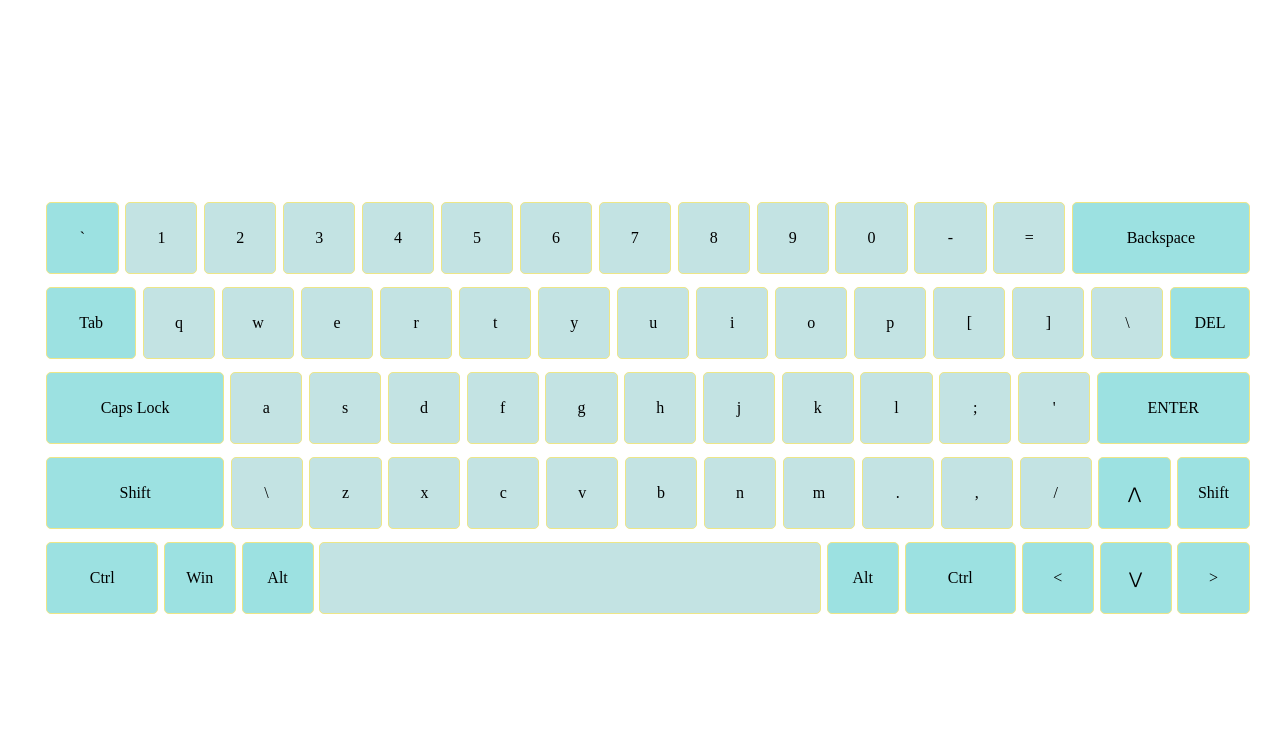
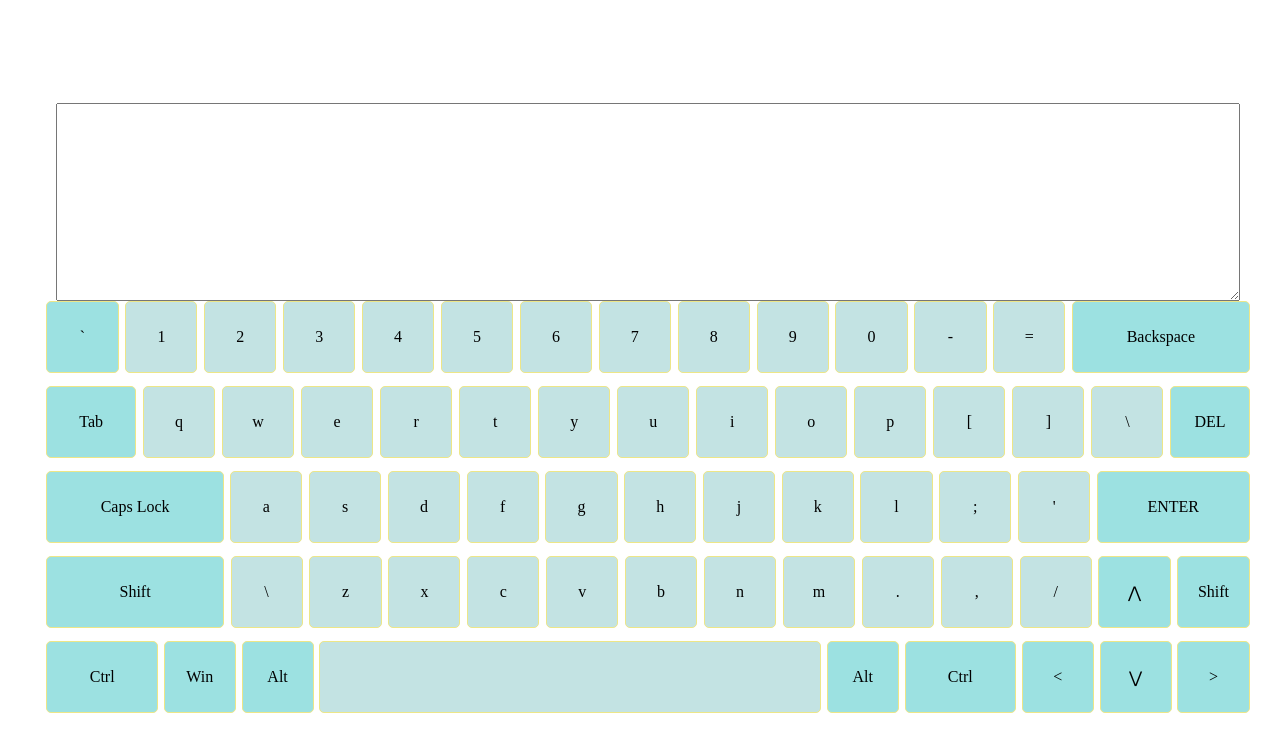
Before and after one commit to Olitera/virtual-keyboard, a website with bundled scripts: page index.html in a window 1280 px wide. Built offline with nearby package versions, Linux system fonts and the light colour scheme.

Commit message:
feat: add textarea

```diff
--- a/index.js
+++ b/index.js
@@ -7,9 +7,15 @@ mainClass.getData().then((data) => {
   const keys = data.map(element => new Key(element.size));
   // console.log(keys[3].size);
 
+  const textarea = mainClass.createTextarea();
+
   const container = mainClass.createContainer();
   data.forEach(element => {
     const key = new Key(element).createKey();
     container.append(key);
+    key.addEventListener('click', () => textarea.value = element.value);
   });
+
+
+
 });
--- a/scripts/main-class.js
+++ b/scripts/main-class.js
@@ -12,6 +12,13 @@ class MainClass {
       });
   }
 
+  createTextarea() {
+    const textarea = document.createElement('textarea');
+    textarea.className = "textarea";
+    body.append(textarea);
+    return textarea;
+  }
+
   createContainer() {
     const container = document.createElement(`div`);
     container.className = "container";
--- a/style.css
+++ b/style.css
@@ -5,6 +5,11 @@ body {
   flex-direction: column;
   align-items: center;
   justify-content: center;
+}
+
+.textarea {
+  width: 92%;
+  height: 24%;
 }
 
 .container {
```
